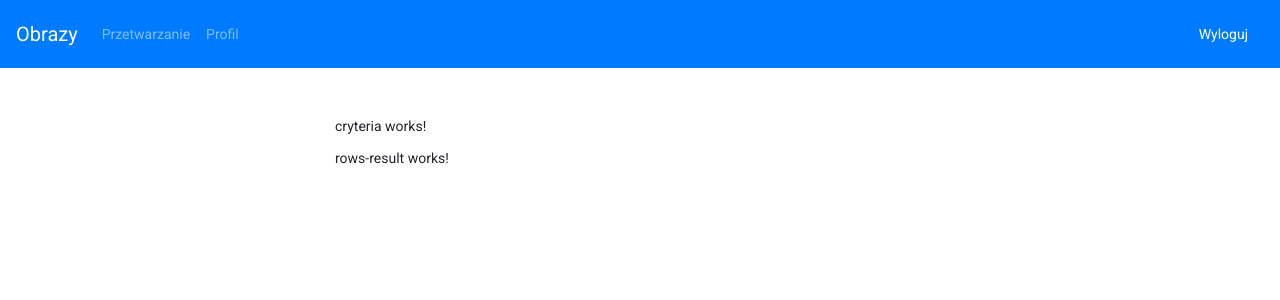
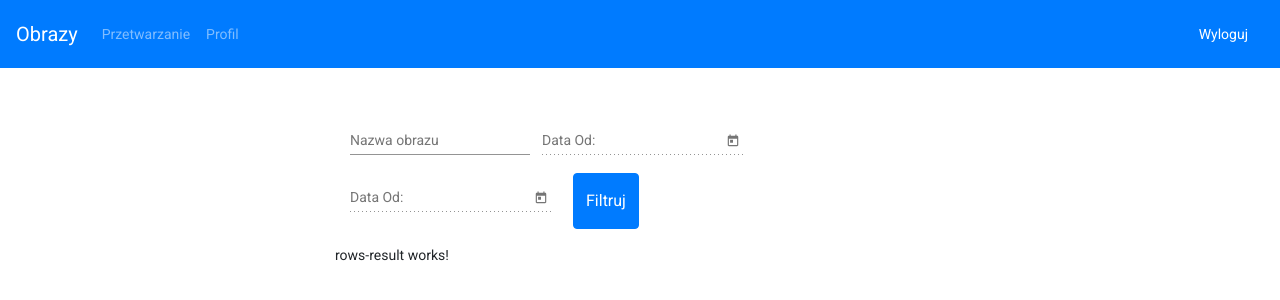
Before and after one commit to MaciekGolowkin/PracaMagisterskaGui, an Angular app: page / in a window 1280 px wide. Both pictures are taken after typing "Sample", "Sample123" into the empty fields and a click on the button "Zaloguj". Shown: the top 300 px of the page. Built offline with nearby package versions, Linux system fonts and the light colour scheme.

Commit message:
Component Kryteriów- praca

```diff
--- a/src/app/application-body/registry/cryteria/cryteria.component.css
+++ b/src/app/application-body/registry/cryteria/cryteria.component.css
@@ -0,0 +1,3 @@
+mat-form-field {
+    margin-right: 12px;
+  }
--- a/src/app/application-body/registry/cryteria/cryteria.component.html
+++ b/src/app/application-body/registry/cryteria/cryteria.component.html
@@ -1 +1,34 @@
-<p>cryteria works!</p>
+<div class="container">
+    <form>
+      <div class="form-group">
+        <div class="container">
+            <div class="row">
+                <mat-form-field class="example-full-width">
+                    <mat-label>Nazwa obrazu</mat-label>
+                    <input matInput>
+                  </mat-form-field>
+
+            <mat-form-field>
+                <mat-label>Data Od:</mat-label>
+                <input matInput [matDatepicker]="DataPoczatkowa" disabled>
+                <mat-datepicker-toggle matSuffix [for]="DataPoczatkowa"></mat-datepicker-toggle>
+                <mat-datepicker #DataPoczatkowa disabled="false"></mat-datepicker>
+              </mat-form-field>
+
+              <mat-form-field>
+                <mat-label>Data Od:</mat-label>
+                <input matInput [matDatepicker]="dp4" disabled>
+                <mat-datepicker-toggle matSuffix [for]="dp4"></mat-datepicker-toggle>
+                <mat-datepicker #dp4 disabled="false"></mat-datepicker>
+              </mat-form-field>
+
+                <button class="btn btn-primary" style="margin-left: 10px;">Filtruj</button>
+
+              </div>
+        </div>
+
+    </div>
+
+
+    </form>
+</div>
```
Also changed, not shown: src/app/app.module.ts (+69 -0 lines).
